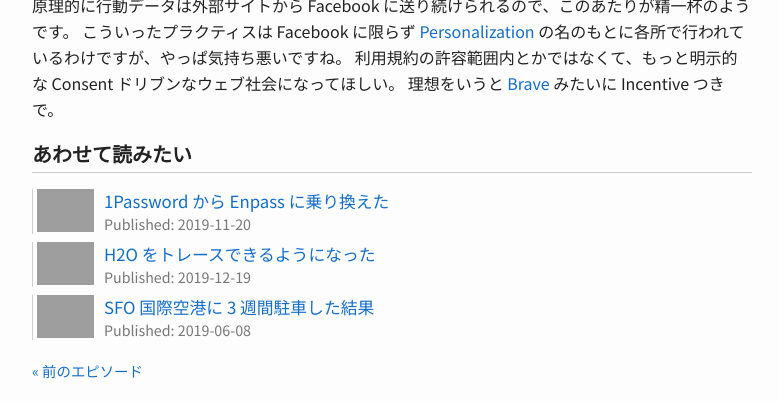
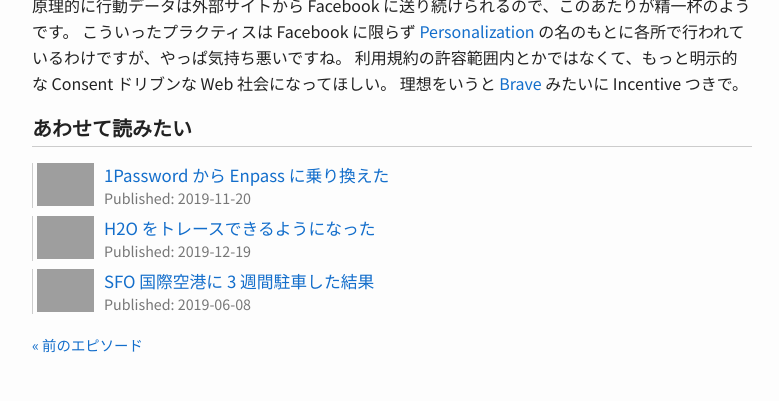
Before and after one commit to toru/ep.torumk.com, a Jekyll site: the page built from _posts/2020-01-28-off-facebook-activity.md, in a window 1280 px wide, cut to the strip 751-1152 px from the top of the page. Shown: the whole strip, without its empty margins (248-1027 px from the left). Built offline with Jekyll 4.4.1, drawn with Linux system fonts in a browser that asks for light colours; after the commit the page ends 1126 px from its top, so only the background shows below that; grey boxes are pictures that could not be loaded.

Commit message:
posts: express the word "web" in english

```diff
--- a/_posts/2020-01-28-off-facebook-activity.md
+++ b/_posts/2020-01-28-off-facebook-activity.md
@@ -22,5 +22,5 @@
 
 原理的に行動データは外部サイトから Facebook に送り続けられるので、このあたりが精一杯のようです。
 こういったプラクティスは Facebook に限らず [Personalization](https://ja.wikipedia.org/wiki/%E3%83%91%E3%83%BC%E3%82%BD%E3%83%8A%E3%83%A9%E3%82%A4%E3%82%BC%E3%83%BC%E3%82%B7%E3%83%A7%E3%83%B3) の名のもとに各所で行われているわけですが、やっぱ気持ち悪いですね。
-利用規約の許容範囲内とかではなくて、もっと明示的な Consent ドリブンなウェブ社会になってほしい。
+利用規約の許容範囲内とかではなくて、もっと明示的な Consent ドリブンな Web 社会になってほしい。
 理想をいうと [Brave](https://ja.wikipedia.org/wiki/Brave_(%E3%82%A6%E3%82%A7%E3%83%96%E3%83%96%E3%83%A9%E3%82%A6%E3%82%B6)) みたいに Incentive つきで。
```
